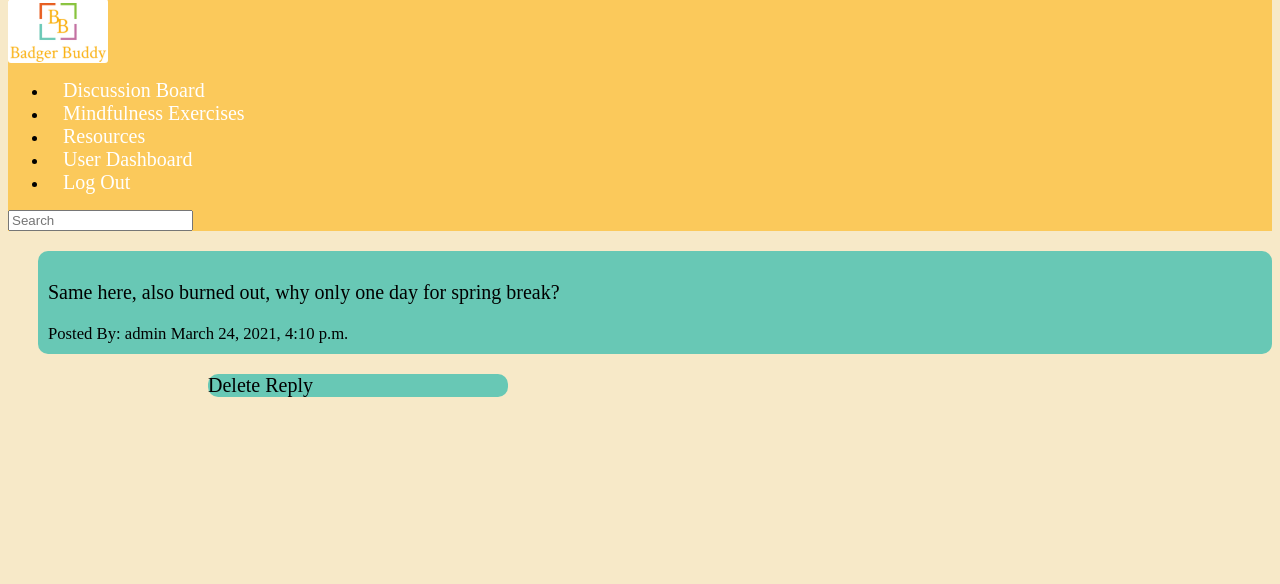
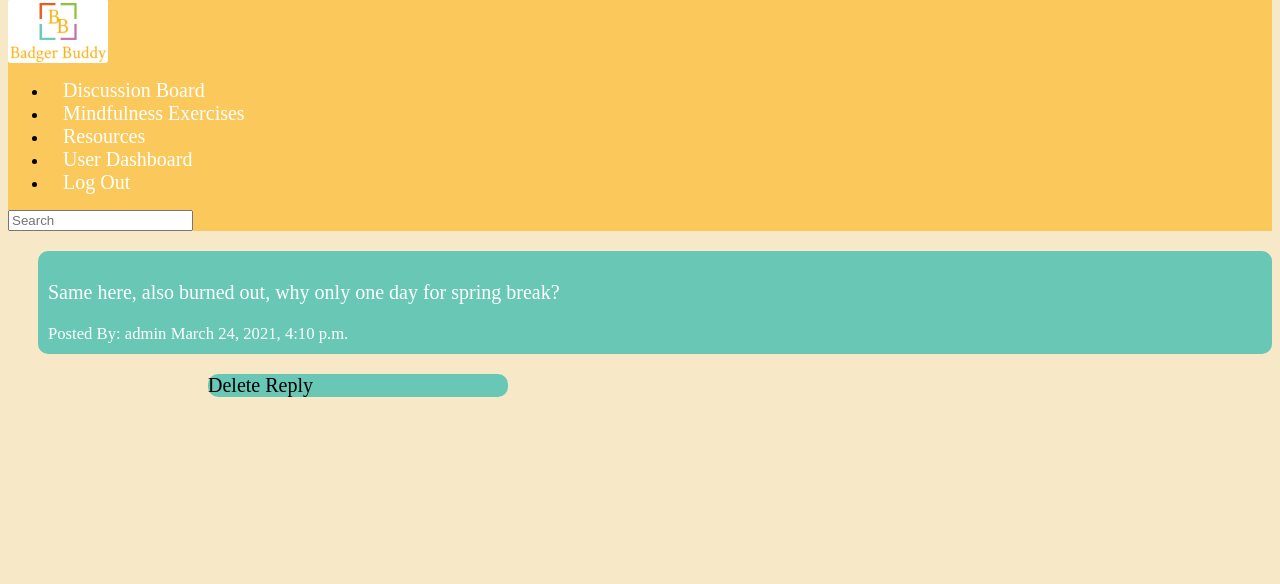
Before and after one commit to tmatsuzawa2/badger-buddy, a Django app: page /board/view-reply/1 in a window 1280 px wide. Shown: the part 109-693 px from the top of the page. Run offline with Django 3.2, Linux system fonts and the light colour scheme; a user stored in the database is signed in; data comes from the database, SQL or seed files in the repository; some libraries are stand-ins or nearby versions.

Commit message:
fix styling on view reply

```diff
--- a/discussion_board/templates/discussion_board/view-reply.html
+++ b/discussion_board/templates/discussion_board/view-reply.html
@@ -18,7 +18,7 @@
       <div class="row">
         <div class="col">
             <div class="list-group" id="reply">
-                <a href="" class="list-group-item list-group-item-action flex-column align-items-start">
+                <a href="" class="list-group-item list-group-item-action flex-column align-items-start" id="inner-reply">
               <p id="reply-details">{{reply.details}}</p>
                 <div class="d-flex w-100 justify-content-between">
                   <h8 class="mb-1"><small> Posted By: {{ reply.user.username }} </small></h8>
```
